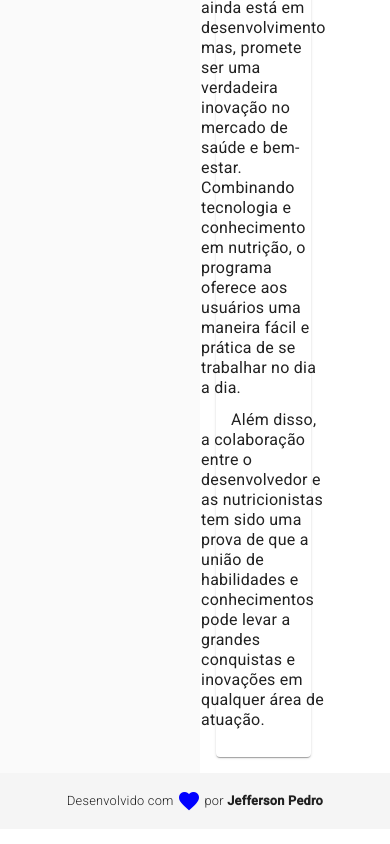
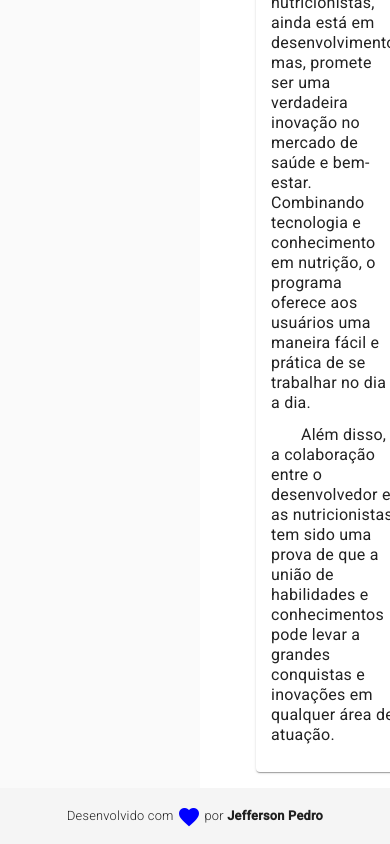
Before and after one commit to Jefferson-Pedro/Project-NutriNotes, an Angular app in the folder frontend/: page /about in a window 390 px wide. Shown: the part 1480-2324 px from the top of the page. Built offline with nearby package versions, Linux system fonts and the light colour scheme.

Commit message:
update
Alinhamento CSS para telas menores

```diff
--- a/frontend/src/app/components/templates/footer/footer.component.css
+++ b/frontend/src/app/components/templates/footer/footer.component.css
@@ -1,5 +1,5 @@
 .footer {
-    position: relative;
+    position: static;
     bottom: 0;
     display: flex;
     justify-content: center;
--- a/frontend/src/app/view/about/about.component.css
+++ b/frontend/src/app/view/about/about.component.css
@@ -1,15 +1,44 @@
-.card-container{
-    margin-top: 3%;
-    max-width: 60%;
-    align-items: center;
+.card-container {
+  margin-top: 5%;
+  max-width: 63%;
+  align-items: center;
+  margin: 5% auto 0;
 }
 
-.text-container{
-    padding: 15px;
+.text-container {
+  padding: 15px;
 }
 
-.text{
-    font-size: medium;
-    text-align: left;
-    text-indent: 30px;
+.text {
+  font-size: medium;
+  text-align: left;
+  text-indent: 30px;
 }
+
+@media (min-width: 834px) and (max-width: 884px) {
+  .card-container {
+    margin-top: 50px;
+    max-width: 400px;
+    display: inline-block;
+    margin-left: 8rem;
+  }
+}
+
+/*Para telas menores que 390px*/
+@media (max-width: 390px) {
+  .card-container {
+    margin-top: 20px;
+    max-width: 280px;
+    display: inline-block;
+    margin-left: 2.5rem;
+  }
+}
+
+@media (max-width: 320px) {
+  .card-container {
+    margin-top: 20px;
+    max-width: 260px;
+    display: inline-block;
+    margin-left: 0.9rem;
+  }
+}
--- a/frontend/src/app/view/profile/profile.component.css
+++ b/frontend/src/app/view/profile/profile.component.css
@@ -24,3 +24,14 @@ mat-card{
     margin-left: 0;
     margin-bottom: 5px;
 }
+
+@media (max-width: 390px) {
+    .full-width{
+        width: 80%;
+     }
+}
+@media (max-width: 320px) {
+    .full-width{
+        width: 100%;
+     }
+  }
```
